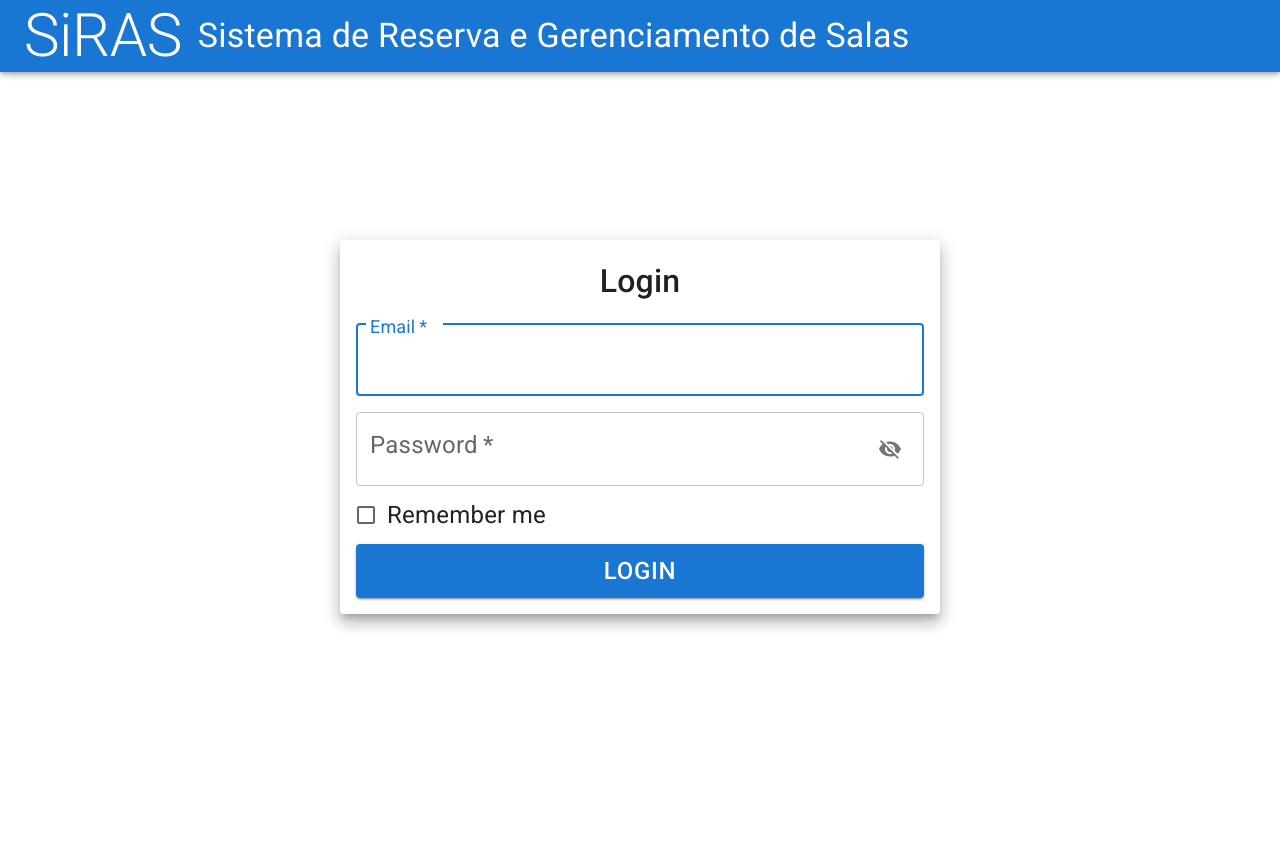
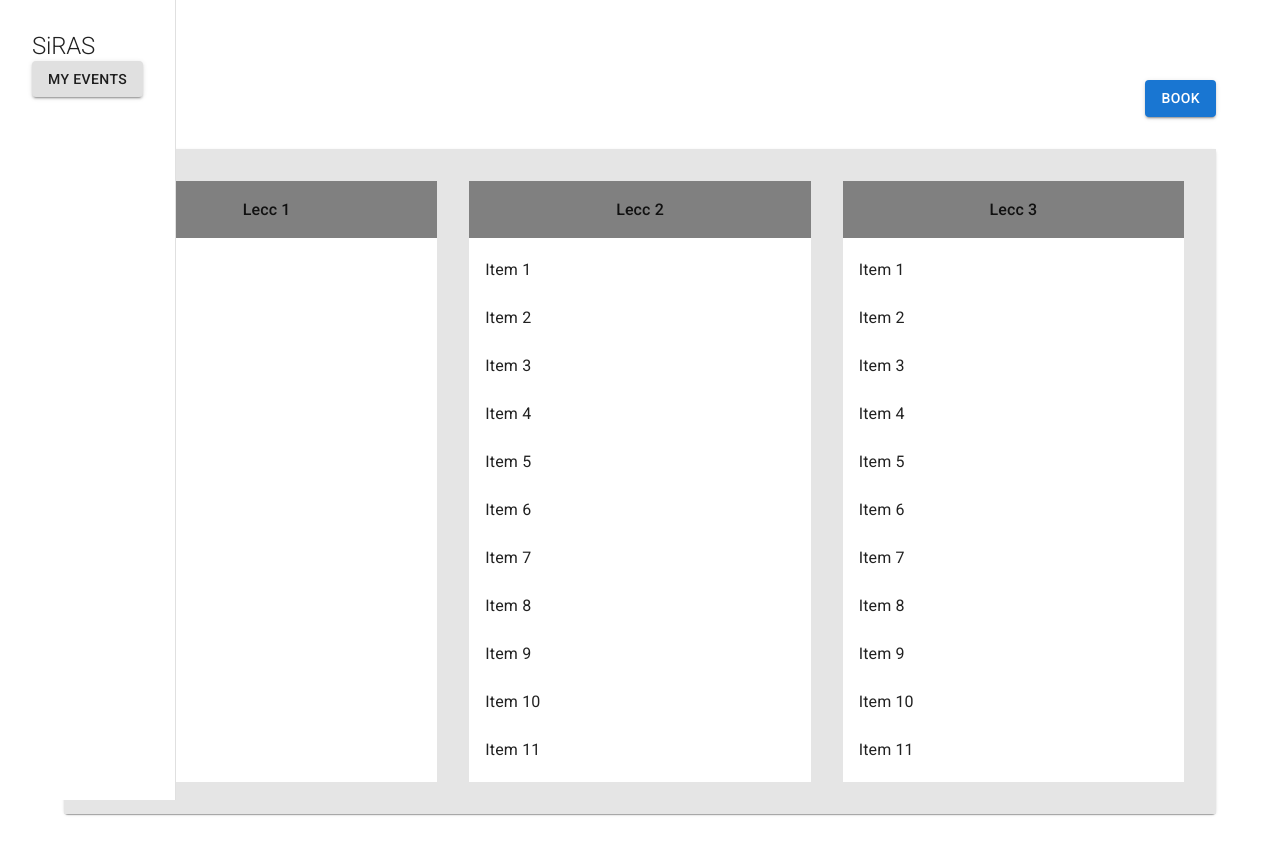
Before and after one commit to byelde/Leccs-System, a React (Vite) app in the folder client/: page / in a window 1280 px wide. Before the commit this address led to /login. Shown: the top 854 px of the page. Before the commit the page ends 800 px from the top, so only its background shows below. Built offline with nearby package versions, Linux system fonts and the light colour scheme.

Commit message:
✨ feat: routering homepage

```diff
--- a/client/src/app/routes/index.tsx
+++ b/client/src/app/routes/index.tsx
@@ -1,11 +1,12 @@
 import { BrowserRouter, Navigate, Route, Routes as Switch } from "react-router-dom"
-import { Login } from "../pages"
+import { Homepage, Login } from "../pages"
 
 export const Routes = () => {
     return (
         <BrowserRouter>
             <Switch>
                 <Route path="/login" element={<Login/>}/>
+                <Route path="/" element={<Homepage/>}/>
                 <Route path="*" element={ <Navigate to={"/login"}/> }/>
             </Switch>
         </BrowserRouter>
```
